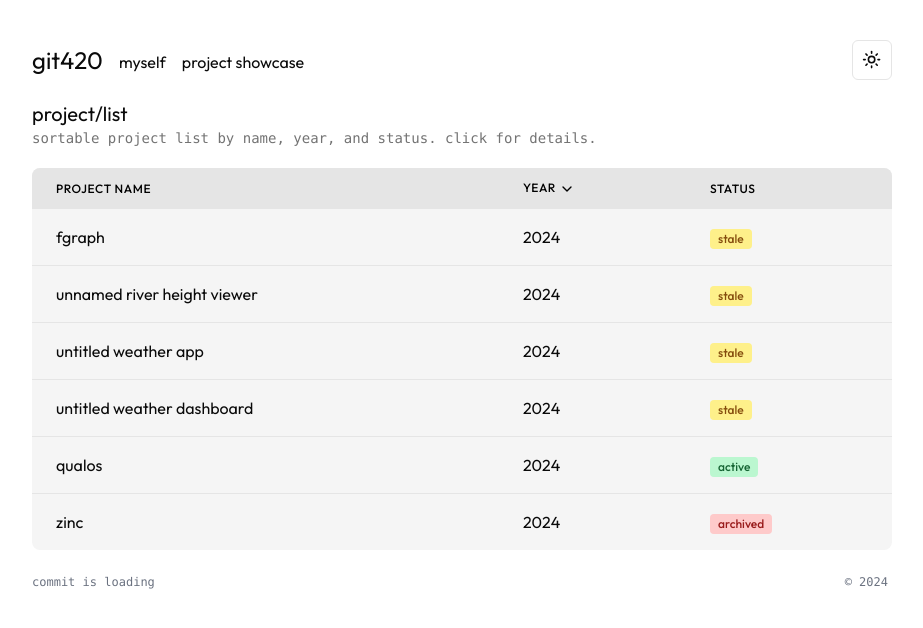
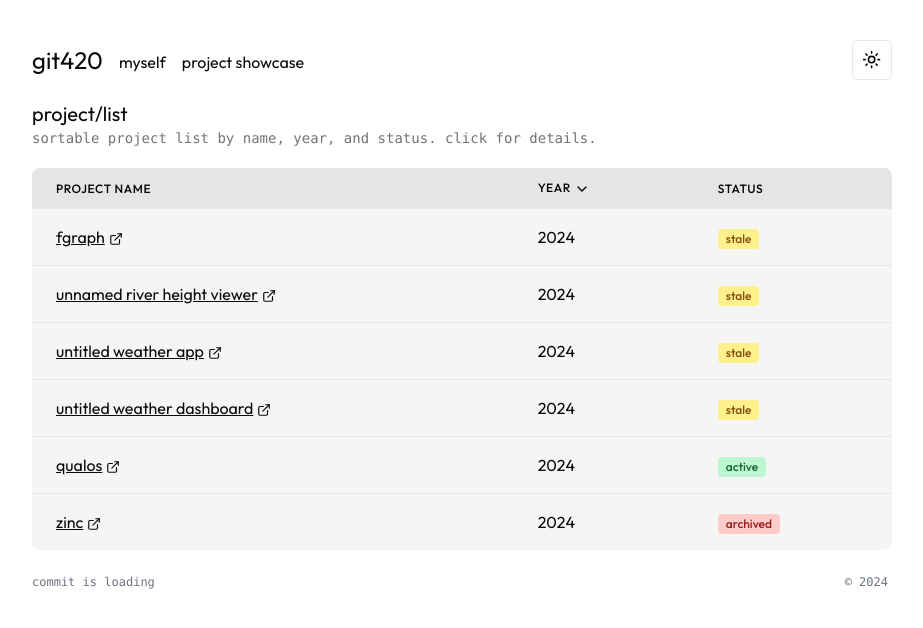
Before and after one commit to pickingname/port3, a Next.js app: page /projects in a window 1280 px wide. Shown: the top 628 px of the page, without its empty margins (180-1103 px from the left). Built offline with nearby package versions, Linux system fonts and the light colour scheme.

Commit message:
feat: add project links to project list for improved navigation

```diff
--- a/app/projects/projectList.tsx
+++ b/app/projects/projectList.tsx
@@ -1,21 +1,58 @@
 "use client";
 import { useState } from "react";
-import { ChevronDownIcon, ChevronUpIcon } from "lucide-react";
+import { ChevronDownIcon, ChevronUpIcon, ExternalLink } from "lucide-react";
 
 type Project = {
   id: number;
   name: string;
   year: number;
   status: "archived" | "active" | "stale";
+  link: string;
 };
 
 const projects: Project[] = [
-  { id: 1, name: "fgraph", year: 2024, status: "stale" },
-  { id: 2, name: "unnamed river height viewer", year: 2024, status: "stale" },
-  { id: 3, name: "untitled weather app", year: 2024, status: "stale" },
-  { id: 4, name: "untitled weather dashboard", year: 2024, status: "stale" },
-  { id: 5, name: "qualos", year: 2024, status: "active" },
-  { id: 6, name: "zinc", year: 2024, status: "archived" },
+  {
+    id: 1,
+    name: "fgraph",
+    year: 2024,
+    status: "stale",
+    link: "https://example.com",
+  },
+  {
+    id: 2,
+    name: "unnamed river height viewer",
+    year: 2024,
+    status: "stale",
+    link: "https://example.com",
+  },
+  {
+    id: 3,
+    name: "untitled weather app",
+    year: 2024,
+    status: "stale",
+    link: "https://example.com",
+  },
+  {
+    id: 4,
+    name: "untitled weather dashboard",
+    year: 2024,
+    status: "stale",
+    link: "https://example.com",
+  },
+  {
+    id: 5,
+    name: "qualos",
+    year: 2024,
+    status: "active",
+    link: "https://example.com",
+  },
+  {
+    id: 6,
+    name: "zinc",
+    year: 2024,
+    status: "archived",
+    link: "https://example.com",
+  },
 ];
 
 export default function ProjectList() {
@@ -88,7 +125,17 @@ export default function ProjectList() {
                   className="hover:bg-neutral-500/30 dark:hover:bg-neutral-300/30 transition-colors ease-out duration-200"
                 >
                   <td className="px-6 py-4 whitespace-nowrap">
-                    {project.name}
+                    <div className="flex items-center">
+                      <a
+                        href={project.link}
+                        target="_self"
+                        rel="noopener noreferrer"
+                        className="underline"
+                      >
+                        {project.name}
+                      </a>
+                      <ExternalLink className="mt-[4px] ml-1 h-3.5 w-3.5" />
+                    </div>
                   </td>
                   <td className="px-6 py-4 whitespace-nowrap">
                     {project.year}
```
